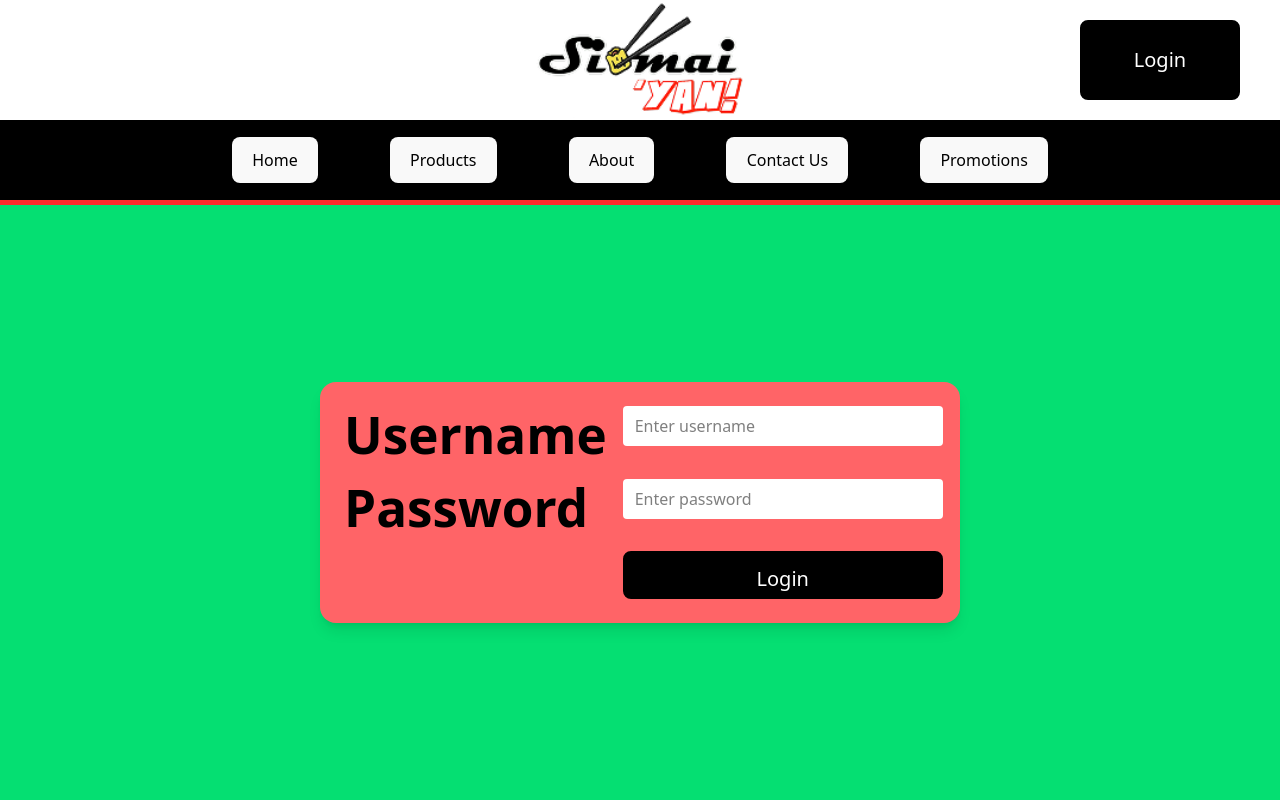
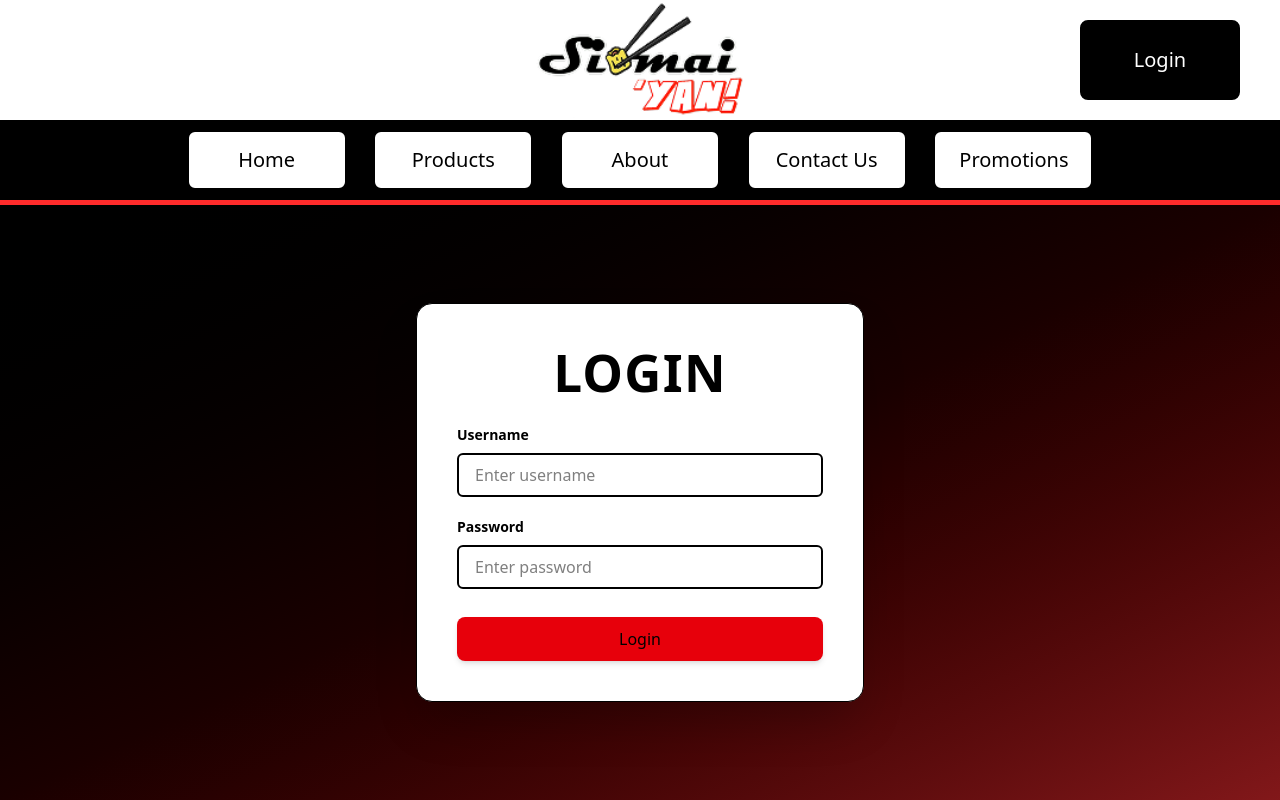
Before and after one commit to moreeej/siomaiyan, a React (Vite) app: page /login in a window 1280 px wide. Built offline with nearby package versions, Linux system fonts and the light colour scheme; no server answers.

Commit message:
about us and login

```diff
--- a/src/components/Button.jsx
+++ b/src/components/Button.jsx
@@ -1,9 +1,9 @@
-export default function Button({width, height, text, color, onClick}){
+export default function Button({width, height, text, bgColor, textColor, onClick}){
     return(
         <>
             <button
-                className={`${width} ${height} !border-2 !border-black !text-white !text-xl cursor-pointer`}
-                style={{backgroundColor: color}}
+                className={`${width} ${height} !border-2 !border-black !text-xl cursor-pointer`}
+                style={{backgroundColor: bgColor, color: textColor}}
                 onClick={onClick}
             >
                 {text}
--- a/src/components/Header.jsx
+++ b/src/components/Header.jsx
@@ -6,7 +6,7 @@ import { Link, useNavigate } from "react-router-dom";
 import { useContext } from "react";
 import { userContext } from "../context/UserContext";
 import Button from "./Button";
-
+import Cookies from "js-cookie";
 
 
 
@@ -19,8 +19,19 @@ export default function Header() {
     { id: "promotion", text: "Promotions", path: "/promotion" },
   ];
 
-  const { username, userId } = useContext(userContext)
+  const { userId, setUserId, setCurrUsername} = useContext(userContext)
   const navigate = useNavigate()
+
+    async function handlesLogout() {
+    Cookies.remove("userId");
+    Cookies.remove("username");
+
+    setUserId("")
+    setCurrUsername("")
+
+
+    navigate("/");
+  }
 
   return (
     <div className="w-full h-auto flex flex-col justify-center items-center top-0 sticky z-40 border-b-5 border-[#FF2B2B] bg-black">
@@ -35,7 +46,7 @@ export default function Header() {
                 {userId ?
                   <>
                     <img src={search} alt="search" className="w-8" />
-                    <img src={user} alt="user" className="w-8" />
+                    <img src={user} alt="user" className="w-8" onClick={handlesLogout}/>
                     <img
                       src={cart}
                       alt="cart"
@@ -48,7 +59,8 @@ export default function Header() {
                     width={"w-40"}
                     height={"h-20"}
                     text={"Login"}
-                    color={"#000000"}
+                    bgColor={"#000000"}
+                    textColor={"#ffffff"}
                     onClick={() => navigate("/login")}
                   />
                 }
@@ -63,7 +75,13 @@ export default function Header() {
         <div className="w-full flex justify-evenly items-center">
           {paths.map((path) => (
             <Link key={path.id} to={path.path}>
-              <button>{path.text}</button>
+              <Button
+                text={path.text}
+                width={"w-40"}
+                height={"h-15"}
+                bgColor={"#ffffff"}
+                textColor={"#000000"}
+              />
             </Link>
           ))}
         </div>
--- a/src/pages/About.jsx
+++ b/src/pages/About.jsx
@@ -1,7 +1,41 @@
+import about_image from "../assets/about/about_image.png"
+import Footer from "../components/Footer"
+
 export default function About(){
+
+
+    const about_data = [
+        {
+            title: "Our Mission",
+            content: "“At Siomai ‘Yan, our mission is to empower food entrepreneurs and resellers by providing consistent, delicious, and affordable siomai varieties—pork, chicken, beef, and more—along with reliable delivery and service. We are committed to supporting small businesses, ensuring customer satisfaction, and sustaining growth in the thriving Filipino food industry while upholding the spirit of ‘Ang Siomai ng Bayan.”"
+        },
+        {
+            title: "Our Vision",
+            content: "“To be the leading wholesale siomai distributor in the Philippines, trusted by entrepreneurs and food businesses nationwide for delivering affordable, high-quality, and flavorful siomai that brings people together and creates profitable opportunities for every Filipino.”"
+        },
+        {
+            title: "Company Background – Siomai ‘Yan!",
+            content: "Founded in 2020, Siomai ‘Yan! began as a humble street food venture offering Filipino favorites such as fishball, kikiam, fries, and refreshing drinks, with siomai as its star product. Despite challenges during the pandemic, the business found new success after relocating to Cavite, attracting more customers and expanding operations. Driven by innovation, Siomai ‘Yan! has since embraced technology—introducing an inventory system in 2022, a financial tracker in 2023, and now a website for convenient online ordering. Today, Siomai ‘Yan! continues its mission to deliver affordable, high-quality siomai and street food to more Filipinos, staying true to its tagline: “Ang Siomai ng Bayan.”"
+        }
+    ]
+
     return(
         <>
-            <h1 className="text-9xl text-white">About</h1>
+            <div className="flex flex-col justify-center items-center">
+                <div className="w-full px-20 mt-5">
+                    <img src={about_image} alt="siomaiyan" className="w-full h-[90vh]" />
+                </div>
+
+
+                {about_data.map((data) => (
+                    <div className="w-full flex flex-col mt-10 mb-20 px-10 justify-center items-center">
+                        <h1 className="!text-[#F70909] !text-[100px]">{data.title}</h1>
+                        <p className="!text-2xl mt-5">{data.content}</p>
+                    </div>
+                ))}
+            </div>
+
+            <Footer />
         </>
     )
 }
--- a/src/pages/Home.jsx
+++ b/src/pages/Home.jsx
@@ -67,7 +67,7 @@ export default function Home() {
         <div className="w-full px-20 mt-3">
           <div className="w-full bg-[#352e32] flex flex-col justify-center items-center py-5 rounded-2xl">
             <div className="flex flex-col items-center">
-              <h1 className="text-white text-2xl font-semibold">Products</h1>
+              <h1 className="!text-white text-2xl font-semibold">Products</h1>
               <span className="block border-b-2 border-red-500 w-80 mt-2"></span>
             </div>
 
@@ -93,7 +93,8 @@ export default function Home() {
             <Button
               width={"w-40"}
               height={"h-15"}
-              color={"#000000"}
+              bgColor={"#000000"}
+              textColor={"#ffffff"}
               text={"See All"}
               onClick={() => navigate("/products")}
             />
@@ -104,29 +105,29 @@ export default function Home() {
           <div className="w-full h-full rounded-xl">
             <div className="flex justify-center items-center flex-col w-full bg-[#352e32] rounded-2xl py-5">
               <div className="flex flex-col items-center">
-                <h1 className="text-white text-2xl font-semibold">Locations</h1>
+                <h1 className="!text-white text-2xl font-semibold">Locations</h1>
                 <span className="block border-b-2 border-red-500 w-80 mt-2"></span>
               </div>
 
               <div className="w-full flex justify-evenly mt-5">
                 <div className="flex flex-col justify-center items-center">
                   <img src={location1} alt="location 1" className="w-150" />
-                  <p className="text-2xl font-bold mt-5">
+                  <p className="!text-white text-2xl font-bold mt-5">
                     Villa Antonina / Holy Trinity Parish
                   </p>
-                  <p>San Nicolas 2, Bacoor City, Cavite</p>
-                  <p className="font-bold text-2xl mt-8">Sundays</p>
-                  <p>9:00am - 9:00pm</p>
+                  <p className="!text-white">San Nicolas 2, Bacoor City, Cavite</p>
+                  <p className="!text-white font-bold text-2xl mt-8">Sundays</p>
+                  <p className="!text-white">9:00am - 9:00pm</p>
                 </div>
 
                 <div className="flex flex-col justify-center items-center">
                   <img src={location2} alt="location 2" className="w-150" />
-                  <p className="text-2xl font-bold mt-5">Cuneta</p>
-                  <p>San Nicolas 1, Bacoor City, Cavite</p>
-                  <p className="font-bold text-2xl mt-8">
+                  <p className="text-2xl font-bold mt-5 !text-white">Cuneta</p>
+                  <p className="!text-white">San Nicolas 1, Bacoor City, Cavite</p>
+                  <p className="font-bold text-2xl mt-8 !text-white">
                     Thursdays, Saturdays, and Sundays
                   </p>
-                  <p>2:00pm - 9:00pm</p>
+                  <p className="!text-white">2:00pm - 9:00pm</p>
                 </div>
               </div>
             </div>
@@ -136,7 +137,7 @@ export default function Home() {
         <div className="w-full mt-5 px-20">
           <div className="w-full bg-[#352e32] flex flex-col rounded-2xl py-5 h-auto">
             <div className="flex flex-col items-center">
-              <h1 className="text-white text-2xl font-semibold">Message Us</h1>
+              <h1 className="!text-white text-2xl font-semibold ">Message Us</h1>
               <span className="block border-b-2 border-red-500 w-80 mt-2"></span>
             </div>
 
@@ -148,7 +149,7 @@ export default function Home() {
               <div className="grid grid-cols-[1fr_3fr] gap-4 w-1/2 h-full pl-5">
                 {inputs.map((input) => (
                   <>
-                    <h1 className="!text-2xl text-white">{input.name}</h1>
+                    <h1 className="!text-2xl !text-white">{input.name}</h1>
 
                     {input.name === "Message" ? (
                       <textarea
@@ -170,7 +171,7 @@ export default function Home() {
                     width={"w-40"}
                     height={"h-15"}
                     text={"Submit"}
-                    color={"#FF2B2B"}
+                    bgColor={"#FF2B2B"}
                   />
                 </div>
               </div>
--- a/src/pages/Login.jsx
+++ b/src/pages/Login.jsx
@@ -11,9 +11,7 @@ export default function Login() {
   const [password, setPassword] = useState("");
   const [message, setMessage] = useState("");
 
-  const { currUsername, setCurrUsername, userId, setUserId } =
-    useContext(userContext);
-
+  const { setCurrUsername, setUserId } = useContext(userContext);
   const navigate = useNavigate();
 
   async function handleLogin() {
@@ -47,44 +45,62 @@ export default function Login() {
   }
 
   return (
-    <div className="w-full flex-1 bg-green-400 flex justify-center items-center py-12">
-      <div className="w-full flex justify-center items-center">
-        <div className="w-1/2 bg-red-400 grid grid-cols-[1fr_3fr] gap-4 p-6 rounded-2xl shadow-lg">
-          {/* Username */}
-          <h1 className="text-white font-semibold self-center">Username</h1>
+    <div className="flex flex-1 items-center justify-center bg-gradient-to-br from-black via-[#1a0000] to-red-900">
+      <div className="w-full max-w-md bg-white rounded-2xl shadow-2xl p-10 flex flex-col items-center border border-black">
+        {/* Header */}
+        <h1 className="text-3xl font-extrabold text-red-600 mb-6 uppercase tracking-wide">
+          Login
+        </h1>
+
+        {/* Username Field */}
+        <div className="w-full mb-5">
+          <label className="block text-sm font-semibold text-black mb-2">
+            Username
+          </label>
           <input
             type="text"
             value={username}
             onChange={(e) => setUsername(e.target.value)}
-            className="w-80 h-10 bg-white rounded px-3 outline-none"
+            className="w-full h-11 px-4 border-2 border-black rounded-md outline-none focus:border-red-600 transition"
             placeholder="Enter username"
           />
+        </div>
 
-          {/* Password */}
-          <h1 className="text-white font-semibold self-center">Password</h1>
+        {/* Password Field */}
+        <div className="w-full mb-5">
+          <label className="block text-sm font-semibold text-black mb-2">
+            Password
+          </label>
           <input
             type="password"
             value={password}
             onChange={(e) => setPassword(e.target.value)}
-            className="w-80 h-10 bg-white rounded px-3 outline-none"
+            className="w-full h-11 px-4 border-2 border-black rounded-md outline-none focus:border-red-600 transition"
             placeholder="Enter password"
           />
+        </div>
 
-          <div></div>
-          <Button
-            width="w-80"
-            height="h-12"
-            color="#000000"
-            text="Login"
-            onClick={handleLogin}
-          />
+        {/* Login Button */}
+        <button
+          onClick={handleLogin}
+          className="w-full h-11 mt-2 !bg-red-600 text-white font-semibold rounded-md hover:bg-black transition-all duration-300 shadow-md"
+        >
+          Login
+        </button>
 
-          {message && (
-            <div className="col-span-2 mt-4 text-center text-white font-medium">
-              {message}
-            </div>
-          )}
-        </div>
+
+        {/* Message */}
+        {message && (
+          <div
+            className={`mt-4 text-center font-medium ${
+              message.includes("Welcome")
+                ? "text-green-600"
+                : "text-red-600"
+            }`}
+          >
+            {message}
+          </div>
+        )}
       </div>
     </div>
   );
--- a/src/pages/ViewCart.jsx
+++ b/src/pages/ViewCart.jsx
@@ -1,16 +1,13 @@
 import axios from "axios";
-import { useContext, useEffect, useState } from "react";
+import { useEffect, useState } from "react";
 import { API_URL } from "../../Constants";
 import Cookies from "js-cookie";
-import { userContext } from "../context/UserContext";
-import { data } from "react-router-dom";
+import Button from "../components/Button";
 
 
 export default function ViewCart() {
   const [cartItems, setCartItems] = useState([]);
   const [checkedItems, setCheckedItems] = useState([]);
-  const { userId } = useContext(userContext)
-
 
   async function fetchCartItems() {
     try {
@@ -35,12 +32,10 @@ export default function ViewCart() {
       }
 
       const { data } = await axios.delete(`${API_URL}/checkoutItems`, {
-      data: { product_ids: checkedItems }
+        data: { product_ids: checkedItems },
       });
 
-
       console.log("Checkout success:", data);
-
 
       setCartItems((prev) =>
         prev.filter((item) => !checkedItems.includes(item._id))
@@ -49,11 +44,10 @@ export default function ViewCart() {
 
       alert("Checkout successful!");
     } catch (err) {
-    console.error("Error during checkout:", err)
+      console.error("Error during checkout:", err);
       alert("Error during checkout. Please try again.");
     }
   }
-
 
   useEffect(() => {
     fetchCartItems();
@@ -69,13 +63,13 @@ export default function ViewCart() {
     });
   }
 
-
   const totalCheckedPrice = cartItems
     .filter((item) => checkedItems.includes(item._id))
     .reduce((sum, item) => sum + item.total_price, 0);
 
   return (
-    <div className="w-full p-4">
+    <>
+      <div className="w-full p-4 pb-20">
         {cartItems.length === 0 ? (
           <p>Your cart is empty</p>
         ) : (
@@ -100,27 +94,36 @@ export default function ViewCart() {
                     className="w-50"
                   />
                 </div>
-              <span>
-                {item.product_name}
+                <span className="text-3xl">{item.product_name}</span>
+                <span className="text-3xl">{item.quantity}</span>
+                <span className="text-2xl">
+                  ₱{item.total_price.toLocaleString()}
                 </span>
-              <span>{item.quantity}</span>
-              <span>₱{item.total_price.toLocaleString()}</span>
               </div>
             ))}
-
-          <div className="mt-4 p-2 text-right font-bold text-lg border-t w-full flex justify-end">
-            <div className="flex gap-10 items-center justify-center">
-                Total: ₱{totalCheckedPrice.toLocaleString()}
-                <button
-                  className="!btn !btn-primary"
-                  onClick={handlesCheckout}
-                >
-                  Checkout
-                </button>
-            </div>
-          </div>
           </div>
         )}
       </div>
+
+      <div className="mt-4 p-2 text-right font-bold text-lg border-t w-full flex justify-end">
+        <div className="fixed bottom-0 left-0 w-full flex items-center justify-end gap-10 bg-white border-t border-black py-4 px-10 z-50">
+          Total:{" "}
+          <span className="text-2xl font-semibold">
+            ₱{Number(totalCheckedPrice || 0).toLocaleString()}
+          </span>
+          {/* <button className="btn btn-primary" onClick={handlesCheckout}>
+            Checkout
+          </button> */}
+          <Button
+            text={"Checkout"}
+            onClick={handlesCheckout}
+            bgColor={"#80ef80"}
+            textColor={"#000000"}
+            width={"w-40"}
+            height={"h-15"}
+          />
+        </div>
+      </div>
+    </>
   );
 }
```
Also changed, not shown: src/components/AddToCartModal.jsx (+16 -14 lines), src/assets/about/about_image.png (added). Lines whose indentation alone changed are shown as unchanged.
